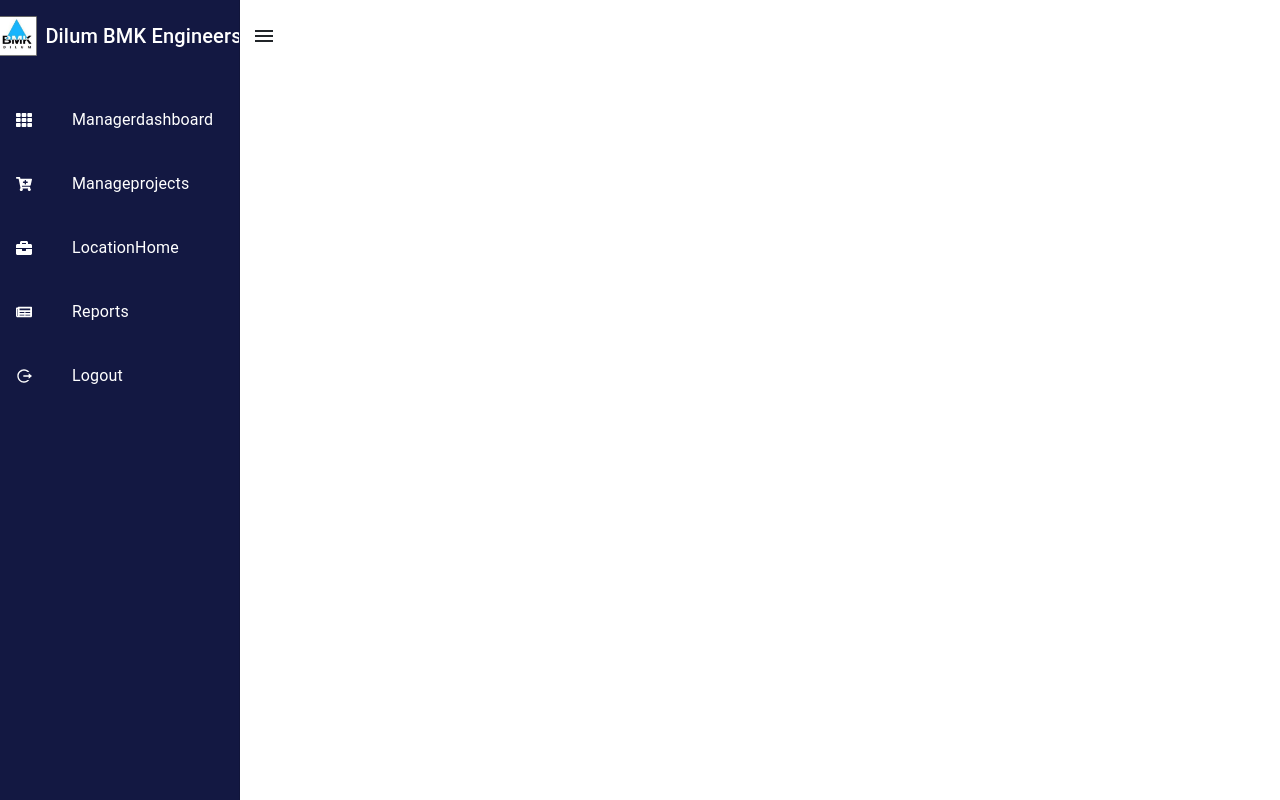
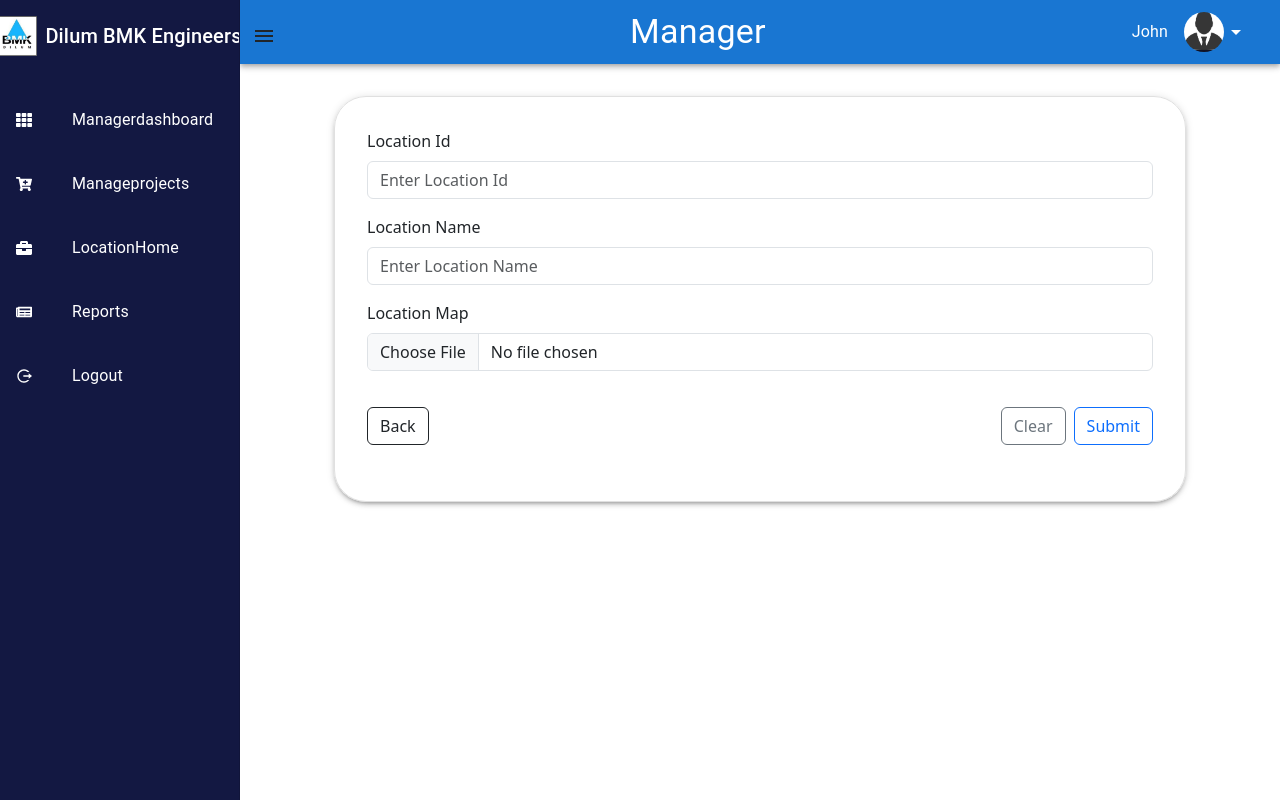
Before and after one commit to NilmiSenevirathne/ToolManagementSystem-Group02--FrontEnd, a React (Create React App) app in the folder toolmanagementsystem/toolsmanagementsystem/: page /AddLocation in a window 1280 px wide. Built offline with nearby package versions, Linux system fonts and the light colour scheme.

Commit message:
Update AddLocation.jsx

```diff
--- a/toolmanagementsystem/toolsmanagementsystem/src/Position/Manager/Pages/ManageProjects/Projects/Location/AddLocation.jsx
+++ b/toolmanagementsystem/toolsmanagementsystem/src/Position/Manager/Pages/ManageProjects/Projects/Location/AddLocation.jsx
@@ -1,7 +1,9 @@
 import { Link, useNavigate } from 'react-router-dom'; // Import React Router components for navigation
 import React, { useState } from 'react'; // Import React and useState hook
 import axios from 'axios'; // Import axios for making HTTP requests
-import Sidebar from '../../../../../../Components/ManagerSidebar.jsx'; // Import Sidebar component
+import ManagerSidebar from '../../../../../../Components/ManagerSidebar.jsx'; // Import Sidebar component
+import ManagerNavbar from '../../../../../../Components/Navbar/ManagerNavbar.jsx';
+import {Grid , Table, TableHead, TableRow, TableCell, TableBody, Container, Typography, Box} from '@mui/material';
 
 // Main function component for adding a new location
 export default function AddLocation() {
@@ -62,11 +64,24 @@ export default function AddLocation() {
 
   // Render the form inside the Sidebar component
   return (
-    <Sidebar>
-      <div className='container-fluid'>
-        <div className="py-2" style={{ maxHeight: '70vh', maxWidth: '800px' }}>
-          <div className='col-md-12 offset-md-3 border rounded p-4 mt-3 shadow'>
-            <h2 className='text-center m-4'>Add a New Location</h2>
+    <Grid container>
+    <Grid item >
+        <ManagerSidebar/>
+    </Grid>
+
+    <Grid item xs>
+        <ManagerNavbar/>
+
+        <Container maxWidth="md">
+      <Box mt={4}>
+      <Box
+              p={4}
+              border={1}
+              borderRadius={8}
+              borderColor="grey.300"
+              boxShadow={3}
+            >
+
             <form onSubmit={(e) => onSubmit(e)}>
               <div className='mb-3'>
                 <label htmlFor="locationId" className="form-label">Location Id</label>
@@ -109,9 +124,10 @@ export default function AddLocation() {
               </div>
               <br />
             </form>
-          </div>
-        </div>
-      </div>
-    </Sidebar>
+            </Box>
+            </Box>
+    </Container>
+    </Grid>
+</Grid>
   );
 }
```
